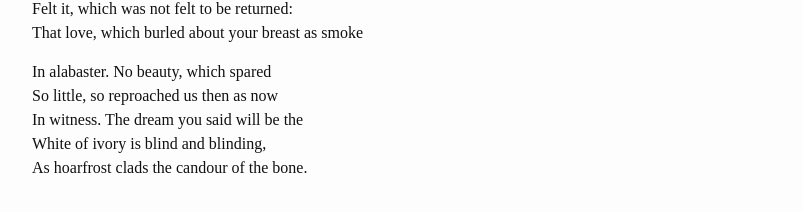
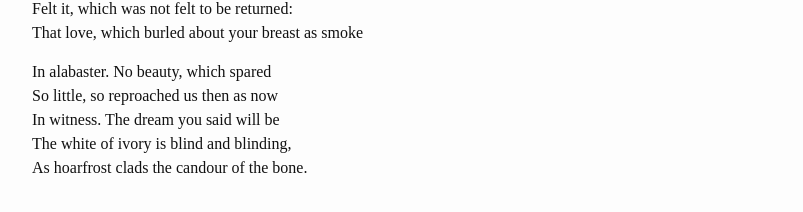
Before and after one commit to TheatrumMundi/TheatrumMundi, a Jekyll site: the page built from _posts/2025-01-03-composition-vi.markdown, in a window 1280 px wide. Shown: the part 396-608 px from the top of the page, without its empty margins (238-1041 px from the left). Built offline with Jekyll 4.4.1, drawn with Linux system fonts in a browser that asks for light colours; some web fonts are replaced.

```diff
--- a/_posts/2025-01-03-composition-vi.markdown
+++ b/_posts/2025-01-03-composition-vi.markdown
@@ -14,6 +14,6 @@ That love, which burled about your breast as smoke <br>
 
 In alabaster. No beauty, which spared <br>
 So little, so reproached us then as now <br>
-In witness. The dream you said will be the <br>
-White of ivory is blind and blinding, <br>
+In witness. The dream you said will be <br>
+The white of ivory is blind and blinding, <br>
 As hoarfrost clads the candour of the bone. <br>
```
